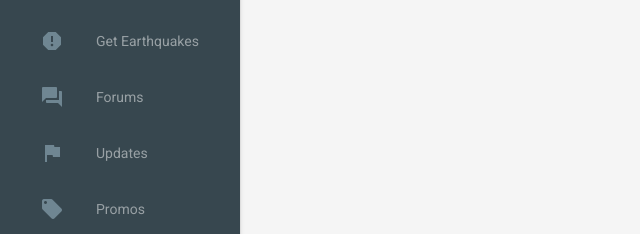
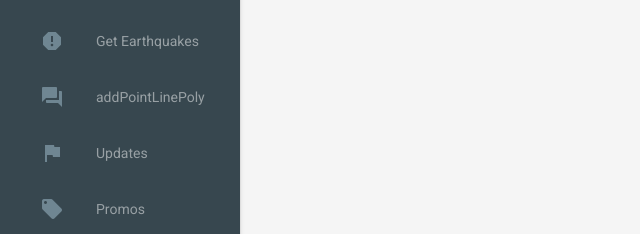
Before and after one commit to Justinguishi/cege0043-week4, a plain HTML site: page uczlx69/platforms/browser/www/index.html in a window 1280 px wide. Shown: the part 1127-1361 px from the top of the page, 0-640 px from the left. Drawn offline with nearby package versions, Linux system fonts and the light colour scheme; no server answers.

Commit message:
point function works

```diff
--- a/uczlx69/platforms/browser/www/index.html
+++ b/uczlx69/platforms/browser/www/index.html
@@ -140,7 +140,7 @@
           <a class="mdl-navigation__link" href=""><i class="mdl-color-text--blue-grey-400 material-icons" role="presentation">inbox</i>Inbox</a>
           <a class="mdl-navigation__link" href=""><i class="mdl-color-text--blue-grey-400 material-icons" role="presentation">delete</i>Trash</a>
           <a class="mdl-navigation__link" href="" onclick='getEarthquakes();return false;'><i class="mdl-color-text--blue-grey-400 material-icons" role="presentation">report</i>Get Earthquakes</a>
-          <a class="mdl-navigation__link" href=""><i class="mdl-color-text--blue-grey-400 material-icons" role="presentation">forum</i>Forums</a>
+          <a class="mdl-navigation__link" href="" onclick='addPointLinePoly();return false;'><i class="mdl-color-text--blue-grey-400 material-icons" role="presentation">forum</i>addPointLinePoly</a>
           <a class="mdl-navigation__link" href=""><i class="mdl-color-text--blue-grey-400 material-icons" role="presentation">flag</i>Updates</a>
           <a class="mdl-navigation__link" href=""><i class="mdl-color-text--blue-grey-400 material-icons" role="presentation">local_offer</i>Promos</a>
           <a class="mdl-navigation__link" href=""><i class="mdl-color-text--blue-grey-400 material-icons" role="presentation">shopping_cart</i>Purchases</a>
```
Also changed, not shown: uczlx69/www/index.html (+1 -1 lines).
